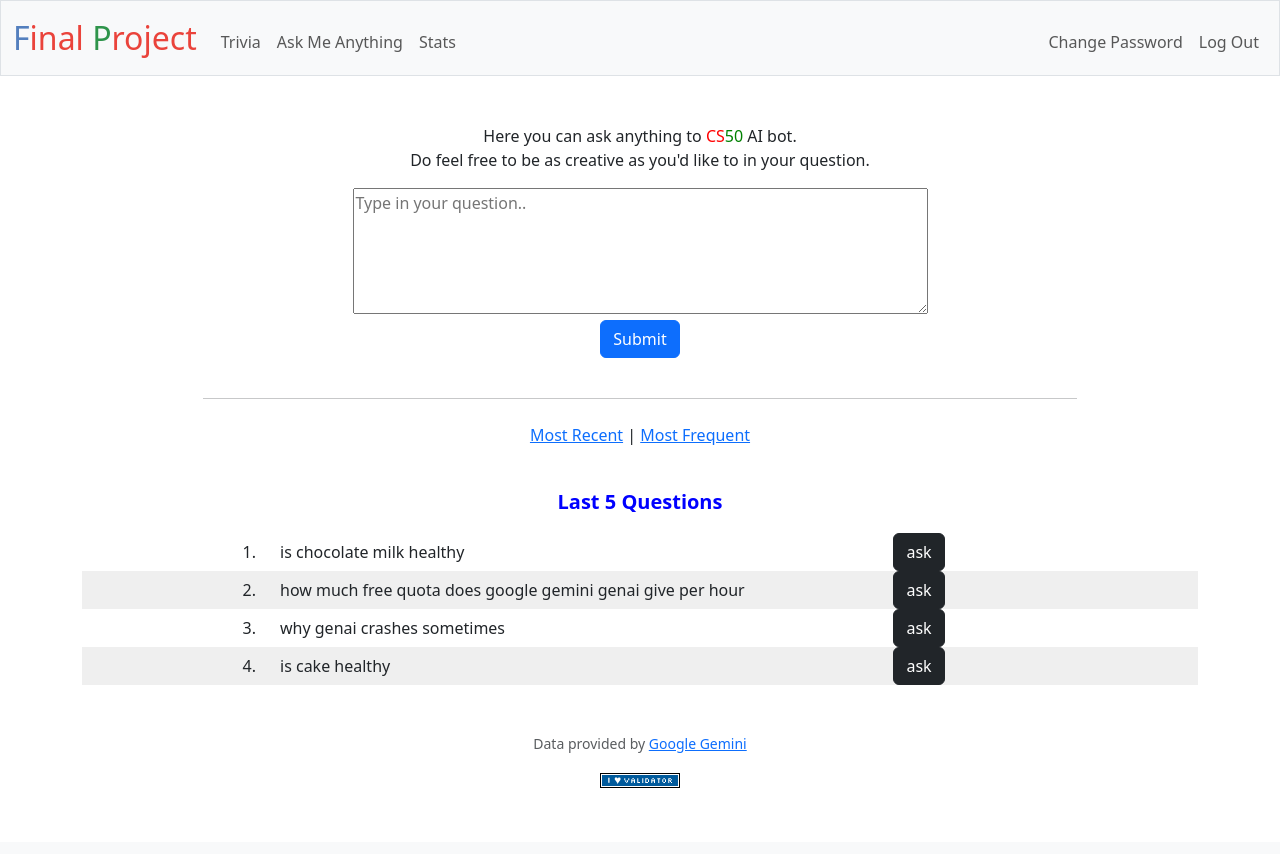
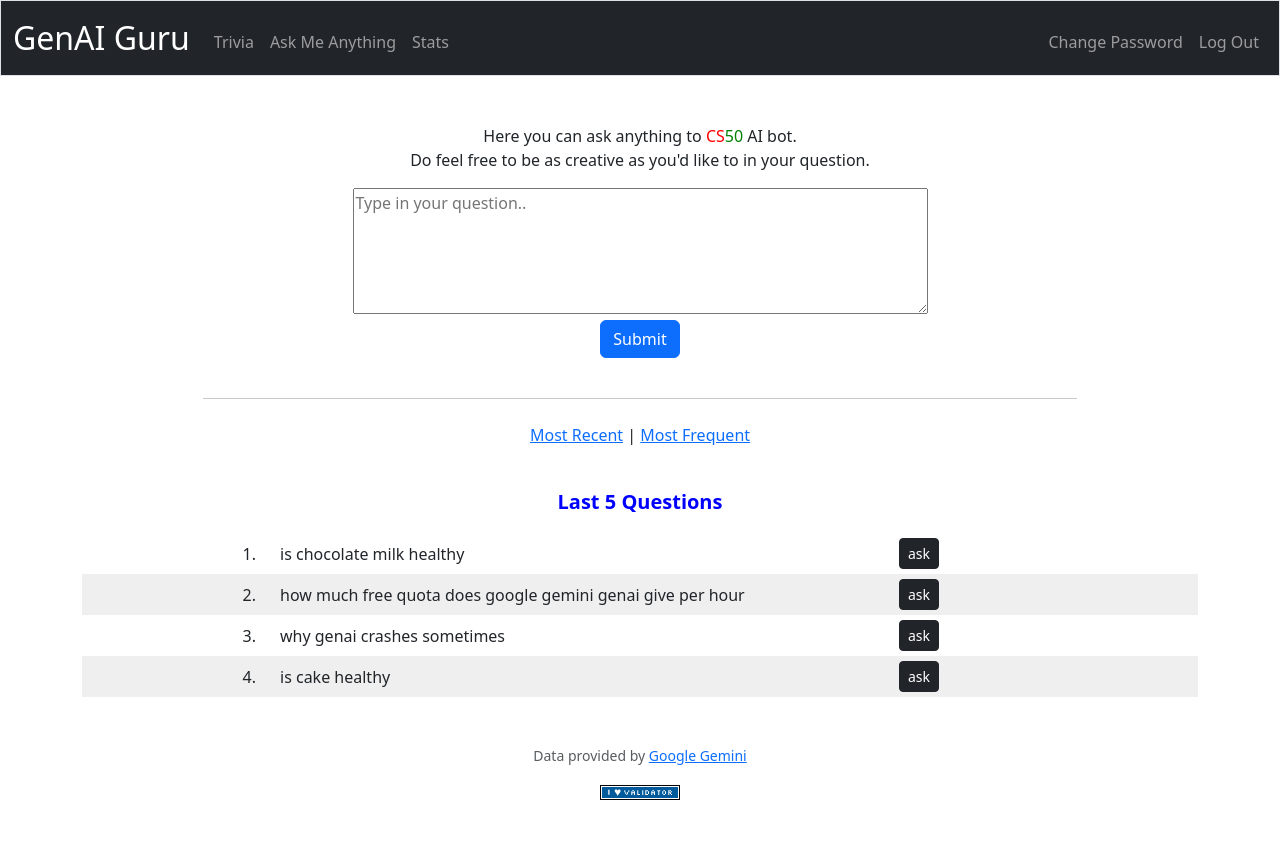
Before and after one commit to iannathan-k/cs50-finalproject, a Flask app: page /ama in a window 1280 px wide. Before the commit the page ends 788 px from the top, so only its background shows below. Run offline with Flask 3, Linux system fonts and the light colour scheme; a user stored in the database is signed in; data comes from the database, SQL or seed files in the repository; both versions use the stored data as it was after the commit; some libraries are stand-ins or nearby versions.

Commit message:
automated commit by submit50

```diff
--- a/app.py
+++ b/app.py
@@ -54,7 +54,7 @@ def trivia():
     """Show trivia page"""
 
     # prompt for GenAI to generate trivia questions
-    str = "Provide random %d elementary-level math questions, followed by the answer. Prefix \
+    str = "Provide random %d as-level chemistry questions, followed by the answer. Prefix \
         each question with **QQ** and each answer with **AA**." % TRIVIA_COUNT
 
     response = model.generate_content(str)
--- a/static/styles.css
+++ b/static/styles.css
@@ -1,4 +1,5 @@
 /* Size for brand */
+
 nav .navbar-brand
 {
     font-size: xx-large;
--- a/templates/ama.html
+++ b/templates/ama.html
@@ -31,7 +31,7 @@
         <div class="col-md-2 text-end">{{loop.index}}. </div>
         <div class="col-md-6 text-start">{{qq[1]}}</div>
         <!-- <div class="col-md-2"><button class="btn btn-dark" onclick="ama( '{{qq[0]}}' );">ask</button></div> -->
-        <div class="col-md-2"><a href="ama?questionid={{qq[0]}}" class="btn btn-dark">ask</a></div>
+        <div class="col-md-2"><a href="ama?questionid={{qq[0]}}" class="btn-sm btn btn-dark" style="margin: 5px">ask</a></div>
     </div>
   {% endfor %}
 
--- a/templates/apology.html
+++ b/templates/apology.html
@@ -7,5 +7,6 @@
 {% block main %}
     <!-- https://memegen.link/ -->
     <!-- https://knowyourmeme.com/memes/grumpy-cat -->
-    <img alt="{{ top }}" class="border img-fluid" src="https://api.memegen.link/images/custom/{{ top | urlencode }}/{{ bottom | urlencode }}.jpg?background=https://i.imgur.com/CsCgN7Ll.png&width=400" title="{{ top }}">
+    <!-- <img alt="{{ top }}" class="border img-fluid" src="https://api.memegen.link/images/custom/{{ top | urlencode }}/{{ bottom | urlencode }}.jpg?background=https://i.imgur.com/CsCgN7Ll.png&width=400" title="{{ top }}"> -->
+    <h1>Sorry, Something went wrong!</h1>
 {% endblock %}
--- a/templates/layout.html
+++ b/templates/layout.html
@@ -13,7 +13,7 @@
         <script src="static/project.js"></script>
 
         <!-- https://favicon.io/emoji-favicons/money-bag/ -->
-        <link href="/static/favicon.ico" rel="icon">
+        <!-- <link href="/static/favicon.ico" rel="icon"> -->
 
         <link href="/static/styles.css" rel="stylesheet">
 
@@ -23,9 +23,9 @@
 
     <body>
 
-        <nav class="bg-light border navbar navbar-expand-md navbar-light">
+        <nav class="bg-dark border navbar navbar-expand-md navbar-dark">
             <div class="container-fluid">
-                <a class="navbar-brand" href="/"><span class="red"><span class="blue">F</span>inal <span class="green">P</span>roject</span></a>
+                <a class="navbar-brand" href="/"><span class="dark-gray">GenAI Guru</span></a>
                 <button aria-controls="navbar" aria-expanded="false" aria-label="Toggle navigation" class="navbar-toggler" data-bs-target="#navbar" data-bs-toggle="collapse" type="button">
                     <span class="navbar-toggler-icon"></span>
                 </button>
--- a/templates/trivia.html
+++ b/templates/trivia.html
@@ -28,7 +28,7 @@ Hello GenAI
 
         <div class="col-md-2">
              <button id="yes{{loop.index}}" onclick="grading( {{batchid}}, '{{loop.index}}', 1);" class="btn btn-success disabled">Yes</button>
-             <button id="no{{loop.index}}" onclick="grading( {{batchid}}, '{{loop.index}}', 0);" class="btn btn-danger disabled">No</button>
+             <button id="no{{loop.index}}" onclick="grading( {{batchid}}, '{{loop.index}}', 0);" class=" btn btn-danger disabled">No</button>
              <span id="result{{loop.index}}" class="d-none"></span>
         </div>
     </div>
```
Also changed, not shown: README.md, project.db, 4 other files.
